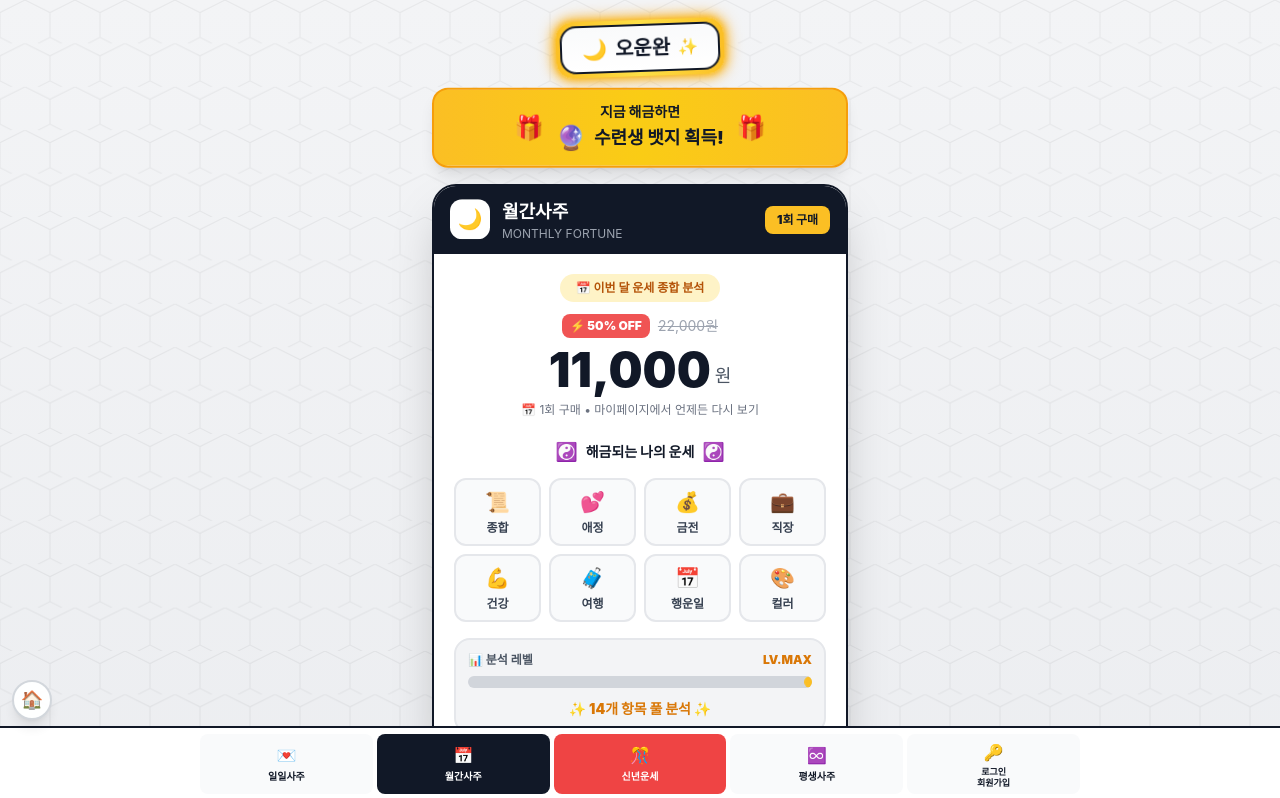
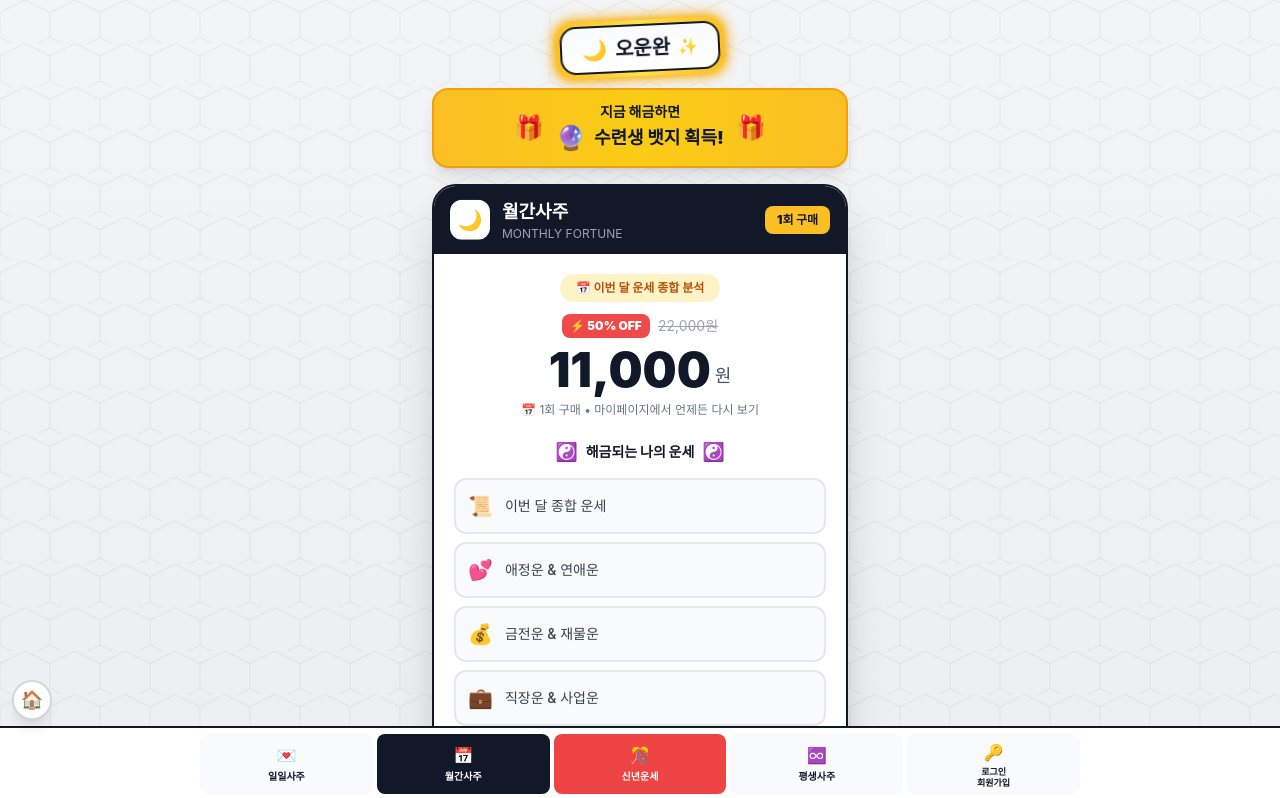
Before and after one commit to owuwan/ownwan-frontend, a React (Create React App) app: page /monthly-payment in a window 1280 px wide. Shown: the top 798 px of the page. Built offline with nearby package versions, Linux system fonts and the light colour scheme.

Commit message:
결제페이지 운세박스 세로 리스트로 변경 (일일/월간/신년)

```diff
--- a/src/components/MonthlyPaymentPage.jsx
+++ b/src/components/MonthlyPaymentPage.jsx
@@ -237,7 +237,7 @@ export default function MonthlyPaymentPage() {
               </div>
             </div>
 
-            {/* ☯️ 해금되는 나의 운세 ☯️ */}
+            {/* ☯️ 해금되는 나의 운세 ☯️ - 세로 리스트 버전 */}
             <div className="mb-4">
               <div className="flex items-center justify-center gap-2 mb-3">
                 <span className="text-lg">☯️</span>
@@ -245,23 +245,23 @@ export default function MonthlyPaymentPage() {
                 <span className="text-lg">☯️</span>
               </div>
 
-              <div className="grid grid-cols-4 gap-2">
+              <div className="space-y-2">
                 {[
-                  { icon: '📜', text: '종합' },
-                  { icon: '💕', text: '애정' },
-                  { icon: '💰', text: '금전' },
-                  { icon: '💼', text: '직장' },
-                  { icon: '💪', text: '건강' },
-                  { icon: '🧳', text: '여행' },
-                  { icon: '📅', text: '행운일' },
-                  { icon: '🎨', text: '컬러' },
+                  { icon: '📜', text: '이번 달 종합 운세' },
+                  { icon: '💕', text: '애정운 & 연애운' },
+                  { icon: '💰', text: '금전운 & 재물운' },
+                  { icon: '💼', text: '직장운 & 사업운' },
+                  { icon: '💪', text: '건강운 & 컨디션' },
+                  { icon: '🧳', text: '여행운 & 이동운' },
+                  { icon: '📅', text: '이번 달 행운의 날' },
+                  { icon: '🎨', text: '이번 달 행운 컬러' },
                 ].map((item, idx) => (
                   <div
                     key={idx}
-                    className="flex flex-col items-center gap-1 bg-gray-50 border-2 border-gray-200 rounded-xl p-2 hover:border-amber-400 hover:bg-amber-50 transition-all cursor-pointer"
+                    className="flex items-center gap-3 bg-gray-50 border-2 border-gray-200 rounded-xl p-3 hover:border-amber-400 hover:bg-amber-50 transition-all"
                   >
                     <span className="text-xl">{item.icon}</span>
-                    <span className="text-gray-700 text-xs font-bold">{item.text}</span>
+                    <span className="text-gray-700 text-sm font-medium">{item.text}</span>
                   </div>
                 ))}
               </div>
--- a/src/components/PaymentPage.js
+++ b/src/components/PaymentPage.js
@@ -247,7 +247,7 @@ export default function PaymentPage() {
               </div>
             </div>
 
-            {/* ☯️ 해금되는 나의 운세 ☯️ */}
+            {/* ☯️ 해금되는 나의 운세 ☯️ - 세로 리스트 버전 */}
             <div className="mb-4">
               <div className="flex items-center justify-center gap-2 mb-3">
                 <span className="text-lg">☯️</span>
@@ -255,23 +255,23 @@ export default function PaymentPage() {
                 <span className="text-lg">☯️</span>
               </div>
 
-              <div className="grid grid-cols-4 gap-2">
+              <div className="space-y-2">
                 {[
-                  { icon: '📜', text: '종합' },
-                  { icon: '💕', text: '애정' },
-                  { icon: '💰', text: '금전' },
-                  { icon: '💼', text: '직장' },
-                  { icon: '💪', text: '건강' },
-                  { icon: '🧳', text: '여행' },
-                  { icon: '🎯', text: '행운' },
-                  { icon: '⚠️', text: '리스크' }
+                  { icon: '📜', text: '오늘의 종합 운세' },
+                  { icon: '💕', text: '애정운 & 연애운' },
+                  { icon: '💰', text: '금전운 & 재물운' },
+                  { icon: '💼', text: '직장운 & 사업운' },
+                  { icon: '💪', text: '건강운 & 컨디션' },
+                  { icon: '🧳', text: '여행운 & 이동운' },
+                  { icon: '🎯', text: '오늘의 행운 포인트' },
+                  { icon: '⚠️', text: '주의사항 & 리스크' }
                 ].map((item, idx) => (
                   <div
                     key={idx}
-                    className="flex flex-col items-center gap-1 bg-gray-50 border-2 border-gray-200 rounded-xl p-2 hover:border-amber-400 hover:bg-amber-50 transition-all cursor-pointer"
+                    className="flex items-center gap-3 bg-gray-50 border-2 border-gray-200 rounded-xl p-3 hover:border-amber-400 hover:bg-amber-50 transition-all"
                   >
                     <span className="text-xl">{item.icon}</span>
-                    <span className="text-gray-700 text-xs font-bold">{item.text}</span>
+                    <span className="text-gray-700 text-sm font-medium">{item.text}</span>
                   </div>
                 ))}
               </div>
```
